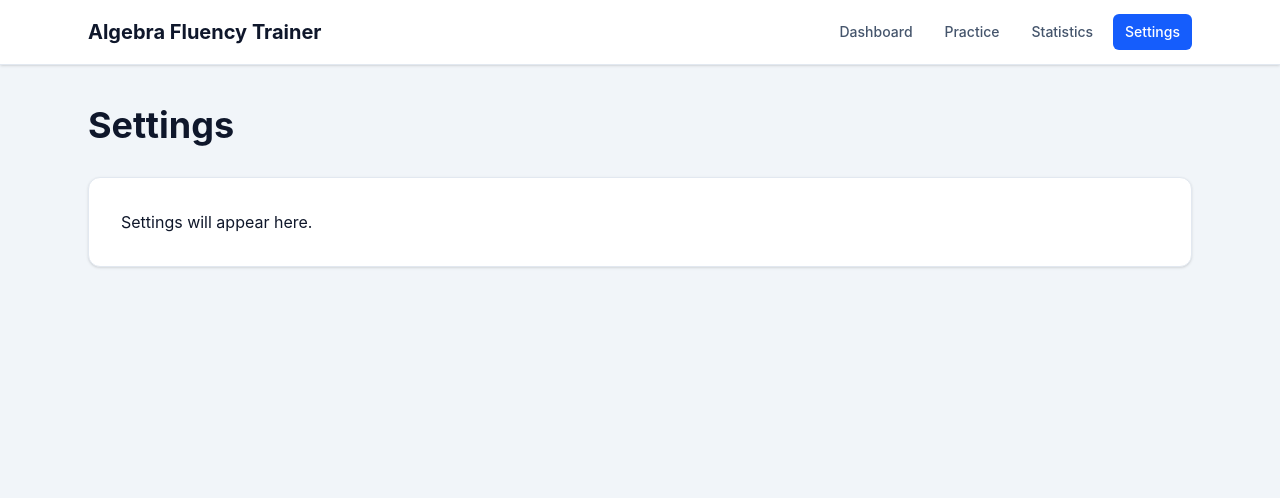
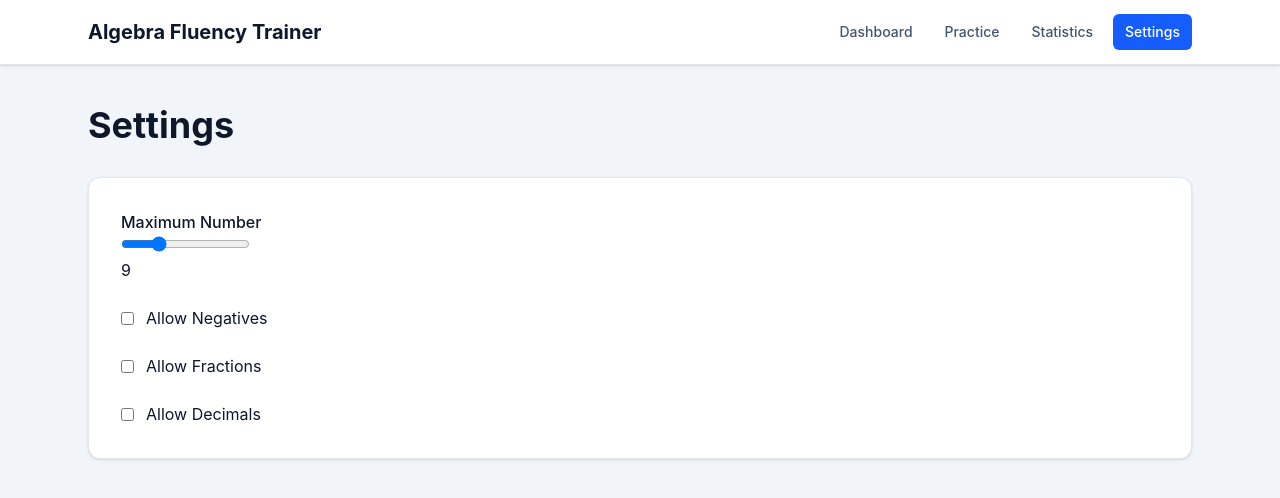
Before and after one commit to scadergit/algebra-fluency-trainer, a React (Vite) app: page /settings in a window 1280 px wide. Shown: the top 498 px of the page. Built offline with nearby package versions, Linux system fonts and the light colour scheme.

Commit message:
Add application settings context

```diff
--- a/src/app/providers.tsx
+++ b/src/app/providers.tsx
@@ -1,9 +1,17 @@
 import type { ReactNode } from "react";
 
-interface Props {
+import { SettingsProvider } from "../features/settings/SettingsContext";
+
+interface ProvidersProps {
   children: ReactNode;
 }
 
-export default function Providers({ children }: Props) {
-  return <>{children}</>;
+export default function Providers({
+  children,
+}: ProvidersProps) {
+  return (
+    <SettingsProvider>
+      {children}
+    </SettingsProvider>
+  );
 }
--- /dev/null
+++ b/src/features/settings/SettingsContext.tsx
@@ -0,0 +1,67 @@
+import {
+  createContext,
+  useContext,
+} from "react";
+
+import type { ReactNode } from "react";
+
+import { useLocalStorage } from "../../shared/hooks/useLocalStorage";
+
+import type { AppSettings } from "../../shared/types/settings";
+
+interface SettingsContextValue {
+  settings: AppSettings;
+  setSettings: React.Dispatch<
+    React.SetStateAction<AppSettings>
+  >;
+}
+
+const defaultSettings: AppSettings = {
+  maxNumber: 9,
+  allowNegatives: false,
+  allowFractions: false,
+  allowDecimals: false,
+};
+
+const SettingsContext =
+  createContext<SettingsContextValue | null>(
+    null,
+  );
+
+interface SettingsProviderProps {
+  children: ReactNode;
+}
+
+export function SettingsProvider({
+  children,
+}: SettingsProviderProps) {
+  const [settings, setSettings] =
+    useLocalStorage<AppSettings>(
+      "settings",
+      defaultSettings,
+    );
+
+  return (
+    <SettingsContext.Provider
+      value={{
+        settings,
+        setSettings,
+      }}
+    >
+      {children}
+    </SettingsContext.Provider>
+  );
+}
+
+export function useSettings() {
+  const context =
+    useContext(SettingsContext);
+
+  if (context === null) {
+    throw new Error(
+      "useSettings must be used inside SettingsProvider",
+    );
+  }
+
+  return context;
+}
--- a/src/features/settings/SettingsPage.tsx
+++ b/src/features/settings/SettingsPage.tsx
@@ -1,11 +1,97 @@
 import { Card } from "../../shared/components/Card";
 import { Page } from "../../shared/components/Page";
 
+import { useSettings } from "./SettingsContext";
+
 export default function SettingsPage() {
+  const {
+    settings,
+    setSettings,
+  } = useSettings();
+
   return (
     <Page title="Settings">
       <Card>
-        <p>Settings will appear here.</p>
+        <div className="space-y-6">
+          <div>
+            <label className="block font-medium">
+              Maximum Number
+            </label>
+
+            <input
+              type="range"
+              min={5}
+              max={20}
+              value={settings.maxNumber}
+              onChange={(event) =>
+                setSettings({
+                  ...settings,
+                  maxNumber: Number(
+                    event.target.value,
+                  ),
+                })
+              }
+            />
+
+            <div>
+              {settings.maxNumber}
+            </div>
+          </div>
+
+          <label className="flex items-center gap-3">
+            <input
+              type="checkbox"
+              checked={
+                settings.allowNegatives
+              }
+              onChange={(event) =>
+                setSettings({
+                  ...settings,
+                  allowNegatives:
+                    event.target.checked,
+                })
+              }
+            />
+
+            Allow Negatives
+          </label>
+
+          <label className="flex items-center gap-3">
+            <input
+              type="checkbox"
+              checked={
+                settings.allowFractions
+              }
+              onChange={(event) =>
+                setSettings({
+                  ...settings,
+                  allowFractions:
+                    event.target.checked,
+                })
+              }
+            />
+
+            Allow Fractions
+          </label>
+
+          <label className="flex items-center gap-3">
+            <input
+              type="checkbox"
+              checked={
+                settings.allowDecimals
+              }
+              onChange={(event) =>
+                setSettings({
+                  ...settings,
+                  allowDecimals:
+                    event.target.checked,
+                })
+              }
+            />
+
+            Allow Decimals
+          </label>
+        </div>
       </Card>
     </Page>
   );
--- /dev/null
+++ b/src/shared/hooks/useLocalStorage.ts
@@ -0,0 +1,21 @@
+import { useEffect, useState } from "react";
+
+import {
+  loadFromStorage,
+  saveToStorage,
+} from "../utils/storage";
+
+export function useLocalStorage<T>(
+  key: string,
+  initialValue: T,
+) {
+  const [value, setValue] = useState<T>(() =>
+    loadFromStorage(key, initialValue),
+  );
+
+  useEffect(() => {
+    saveToStorage(key, value);
+  }, [key, value]);
+
+  return [value, setValue] as const;
+}
--- /dev/null
+++ b/src/shared/types/settings.ts
@@ -0,0 +1,6 @@
+export interface AppSettings {
+  maxNumber: number;
+  allowNegatives: boolean;
+  allowFractions: boolean;
+  allowDecimals: boolean;
+}
--- /dev/null
+++ b/src/shared/utils/storage.ts
@@ -0,0 +1,26 @@
+export function loadFromStorage<T>(
+  key: string,
+  fallback: T,
+): T {
+  const value = localStorage.getItem(key);
+
+  if (value === null) {
+    return fallback;
+  }
+
+  try {
+    return JSON.parse(value) as T;
+  } catch {
+    return fallback;
+  }
+}
+
+export function saveToStorage<T>(
+  key: string,
+  value: T,
+): void {
+  localStorage.setItem(
+    key,
+    JSON.stringify(value),
+  );
+}
```
